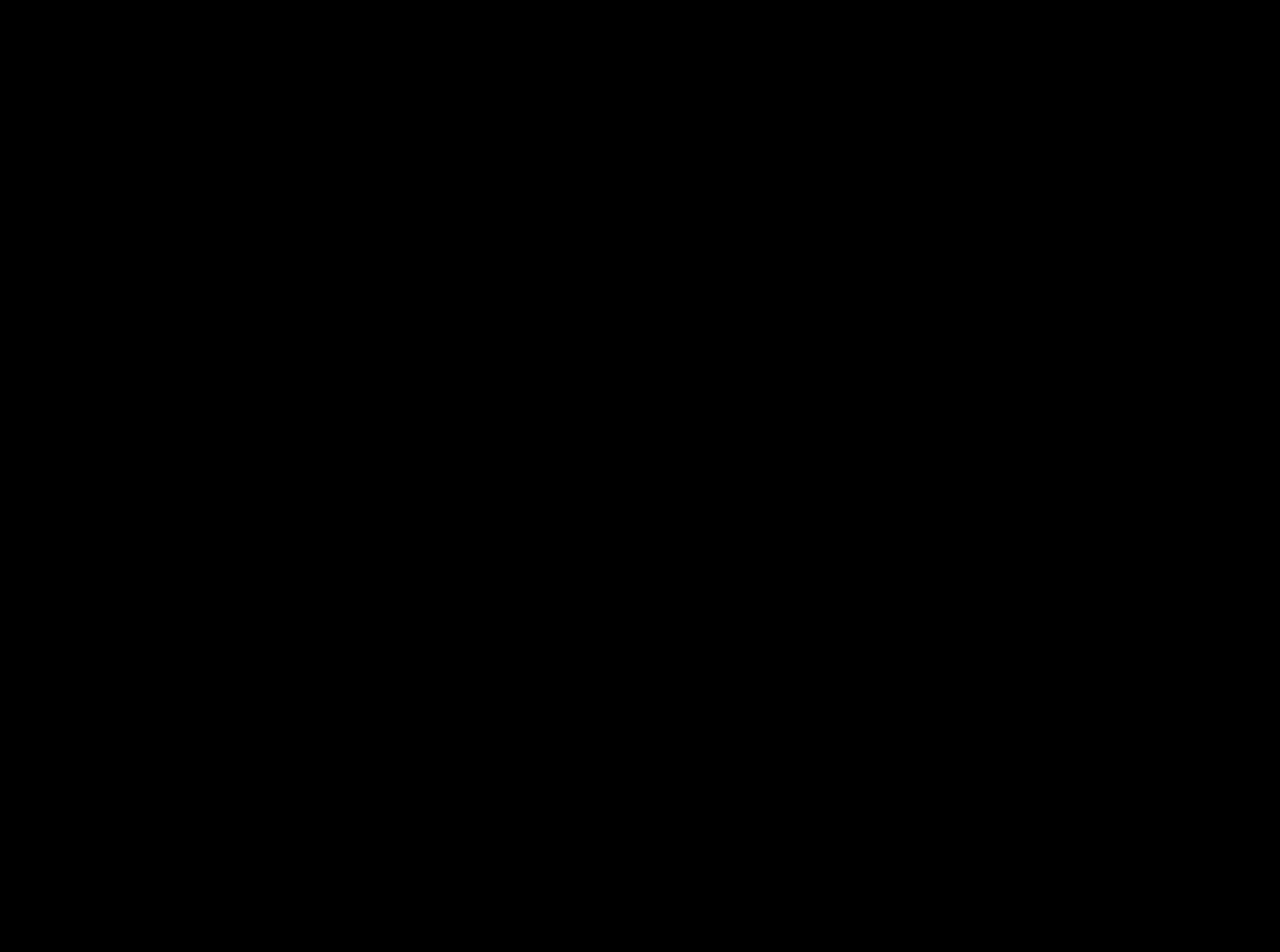
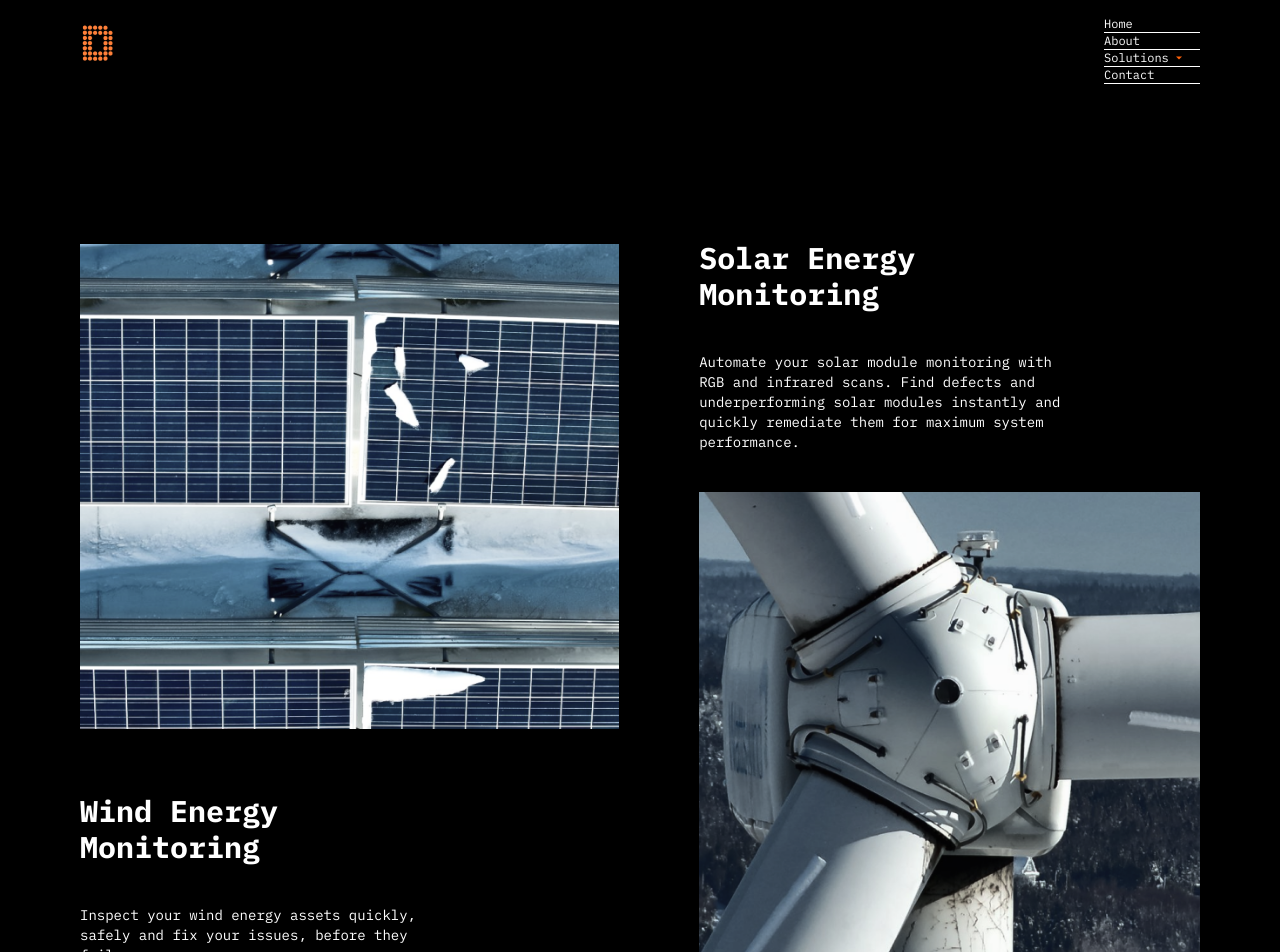
Before and after one commit to Generalsoi/detect-atlantic, a React (Vite) app: page /energy in a window 1280 px wide. Before the commit this address had no page. Shown: the top 952 px of the page. Before the commit the page ends 800 px from the top, so only its background shows below. Built offline with nearby package versions, Linux system fonts and the light colour scheme.

Commit message:
fix: minor updates

```diff
--- a/src/App.tsx
+++ b/src/App.tsx
@@ -5,6 +5,7 @@
 import { About } from "./pages/About";
 import { Energy } from "./layouts/solutions/energy";
 import { useEffect } from "react";
+import { Platform } from "./layouts/solutions/platform";
 
 const App: React.FC = () => {
   const { pathname } = useLocation();
@@ -17,9 +18,9 @@
     <Routes>
       <Route element={<Homepage />} path="/" />
       <Route element={<About />} path="/about" />
-      <Route element={<Solutions />} path="/solutions">
-        <Route element={<Energy />} path="/solutions/energy" />
-      </Route>
+      <Route element={<Solutions />} path="/solutions"></Route>
+      <Route element={<Energy />} path="/energy" />
+      <Route element={<Platform />} path="/platform" />
       <Route element={<Contact />} path="/contact" />
     </Routes>
   );
--- a/src/components/Navbar.tsx
+++ b/src/components/Navbar.tsx
@@ -21,12 +21,14 @@
 export const Navbar: FC = () => {
   const [open, setOpen] = useState<boolean>(false);
   const [dropdown, setDropDown] = useState<boolean>(false);
+  const [activeSolutions, setActiveSolutions] = useState<boolean>(false);
 
   const handleClick = (): void => {
     setOpen(!open);
   };
 
   const handleDropDown = (id: number): void => {
+    // setDropDown(!dropdown);
     if (id === 3) {
       setDropDown(!dropdown);
     }
@@ -42,13 +44,24 @@
       link: "/solutions",
       sublinks: [
         { name: "Power", sublink: "/solutions" },
-        { name: "Energy", sublink: "solutions/energy" },
-        { name: "Platform", sublink: "solutions/platform" },
-        { name: "On Demand", sublink: "solutions/ondemand" },
+        { name: "Energy", sublink: "/energy" },
+        { name: "Platform", sublink: "/platform" },
+        { name: "On Demand", sublink: "/ondemand" },
       ],
     },
     { index: 4, name: "Contact", link: "/contact", sublinks: [] },
   ];
+
+  // const subLinks: sublink[] = [
+  //   { name: "Power", sublink: "/solutions" },
+  //   { name: "Energy", sublink: "solutions/energy" },
+  //   { name: "Platform", sublink: "solutions/platform" },
+  //   { name: "On Demand", sublink: "solutions/ondemand" },
+  // ];
+
+  // const handleActiveSolutions = (): void => {
+  //   setActiveSolutions(!activeSolutions);
+  // };
 
   // const subMenuAnimate = {
   //   enter: {
--- a/src/layouts/solutions/energy.tsx
+++ b/src/layouts/solutions/energy.tsx
@@ -1,10 +1,112 @@
 import React, { FC } from "react";
 import { Navbar } from "../../components/Navbar";
+import EnergyImgOne from "../../assets/images/energyimg1.png";
+import EnergyImgTwo from "../../assets/images/energyimg2.png";
+import { motion } from "framer-motion";
+import UpArrow from "../../assets/images/uparrow.png";
+import { Footer } from "../../components/Footer";
 
 export const Energy: FC = () => {
   return (
-    <div>
+    <div className="font-ibmPlexMono scroll-smooth text-white">
       <Navbar />
+
+      <div className="md:px-20 hidden md:flex items-center justify-center gap-20 mt-16 md:mt-20 md:py-40">
+        <motion.div
+          whileInView={{ y: 0, opacity: 1 }}
+          initial={{ y: 100, opacity: 0 }}
+          transition={{ type: "spring", stiffness: 20 }}
+        >
+          <img src={EnergyImgOne} alt="energy-image-one" />
+          <span>
+            <h2 className="mt-16 text-3xl font-bold">Wind Energy</h2>
+            <h2 className="mb-10 text-3xl font-bold">Monitoring</h2>
+          </span>
+          <span>
+            <p className=" text-sm">Inspect your wind energy assets quickly,</p>
+            <p className=" text-sm">safely and fix your issues, before they </p>
+            <p className=" text-sm">fail.</p>
+          </span>
+        </motion.div>
+        <motion.div
+          whileInView={{ y: 0, opacity: 1 }}
+          initial={{ y: -100, opacity: 0 }}
+          transition={{ type: "spring", stiffness: 20 }}
+        >
+          <span>
+            <h2 className="text-3xl font-bold">Solar Energy</h2>
+            <h2 className="mb-10 text-3xl font-bold">Monitoring</h2>
+          </span>
+          <span>
+            <p className=" text-sm">
+              Automate your solar module monitoring with
+            </p>
+            <p className=" text-sm">
+              RGB and infrared scans. Find defects and{" "}
+            </p>
+            <p className=" text-sm">
+              underperforming solar modules instantly and
+            </p>
+            <p className=" text-sm">
+              quickly remediate them for maximum system{" "}
+            </p>
+            <p className="mb-10 text-sm">performance.</p>
+          </span>
+          <img src={EnergyImgTwo} alt="energy-image-two" />
+        </motion.div>
+      </div>
+
+      <div className="block md:hidden mt-16 md:mt-20 py-20">
+        <motion.div
+          whileInView={{ y: 0, opacity: 1 }}
+          initial={{ y: 100, opacity: 0 }}
+          transition={{ type: "spring", stiffness: 20 }}
+        >
+          <img src={EnergyImgOne} alt="energy-image-one" />
+          <div className="px-4">
+            <h2 className="text-3xl font-bold mt-10">Solar Energy</h2>
+            <h2 className="mb-10 text-3xl font-bold">Monitoring</h2>
+          </div>
+          <div className="px-4">
+            <p className=" text-xs">Automate your solar module monitoring</p>
+            <p className=" text-xs">with RGB and infrared scans. Find </p>
+            <p className=" text-xs">
+              defects and underperforming solar modules
+            </p>
+            <p className=" text-xs">
+              instantly and quickly remediate them for{" "}
+            </p>
+            <p className="mb-10 text-xs"> maximum system performance.</p>
+          </div>
+        </motion.div>
+
+        <motion.div
+          className="mt-28"
+          whileInView={{ y: 0, opacity: 1 }}
+          initial={{ y: 100, opacity: 0 }}
+          transition={{ type: "spring", stiffness: 20 }}
+        >
+          <img src={EnergyImgTwo} alt="energy-image-two" />
+          <div className="px-4">
+            <h2 className="mt-16 text-3xl font-bold">Wind Energy</h2>
+            <h2 className="mb-10 text-3xl font-bold">Monitoring</h2>
+          </div>
+          <div className="px-4">
+            <p className=" text-xs">Inspect your wind energy assets quickly,</p>
+            <p className=" text-xs">safely and fix your issues, before they </p>
+            <p className=" text-xs">fail.</p>
+          </div>
+        </motion.div>
+      </div>
+
+      <div className="flex items-center justify-center py-20 ">
+        <button className="flex items-center justify-center gap-4 bg-[#FF6108] text-white px-6 py-4 border-none rounded-lg">
+          Book now{" "}
+          <img src={UpArrow} alt="up arrow" className="animate-bounce" />
+        </button>
+      </div>
+
+      <Footer />
     </div>
   );
 };
--- /dev/null
+++ b/src/layouts/solutions/platform.tsx
@@ -0,0 +1,10 @@
+import React, { FC } from "react";
+import { Navbar } from "./../../components/Navbar";
+
+export const Platform: FC = () => {
+  return (
+    <div>
+      <Navbar />
+    </div>
+  );
+};
--- a/src/pages/Homepage.tsx
+++ b/src/pages/Homepage.tsx
@@ -26,22 +26,34 @@
   return (
     <div className="font-ibmPlexMono scroll-smooth">
       <Navbar />
-      <motion.div
-        className="text-left md:flex flex-col md:h-screen items-center justify-center text-white px-4 py-10 mt-16 md:mt-20"
-        whileInView={{ opacity: 1 }}
-        initial={{ opacity: 0 }}
-        transition={{ type: "spring", stiffness: 10 }}
-      >
+      <div className="text-left md:flex flex-col md:h-screen items-center justify-center text-white px-4 py-10 mt-16 md:mt-20">
         <span>
-          <h1 className="text-5xl md:text-8xl uppercase font-bold">
+          <motion.h1
+            className="text-5xl md:text-8xl uppercase font-bold"
+            whileInView={{ height: 100, opacity: 1 }}
+            initial={{ height: 0, opacity: 0 }}
+            transition={{ type: "spring", stiffness: 20 }}
+          >
             We see it
-          </h1>
-          <h1 className="text-5xl md:text-8xl uppercase font-bold">
+          </motion.h1>
+          <motion.h1
+            className="text-5xl md:text-8xl uppercase font-bold"
+            whileInView={{ height: 100, opacity: 1 }}
+            initial={{ height: 0, opacity: 0 }}
+            transition={{ type: "spring", stiffness: 20 }}
+          >
             before it
-          </h1>
-          <h1 className="text-5xl md:text-8xl uppercase font-bold">happens</h1>
+          </motion.h1>
+          <motion.h1
+            className="text-5xl md:text-8xl uppercase font-bold"
+            whileInView={{ height: 100, opacity: 1 }}
+            initial={{ height: 0, opacity: 0 }}
+            transition={{ type: "spring", stiffness: 20 }}
+          >
+            happens
+          </motion.h1>
         </span>
-      </motion.div>
+      </div>
 
       <motion.div
         className="mt-8 pr-4 w-[100%] md:h-screen"
```
Also changed, not shown: src/assets/images/energyimg1.png (added), src/assets/images/energyimg2.png (added).
